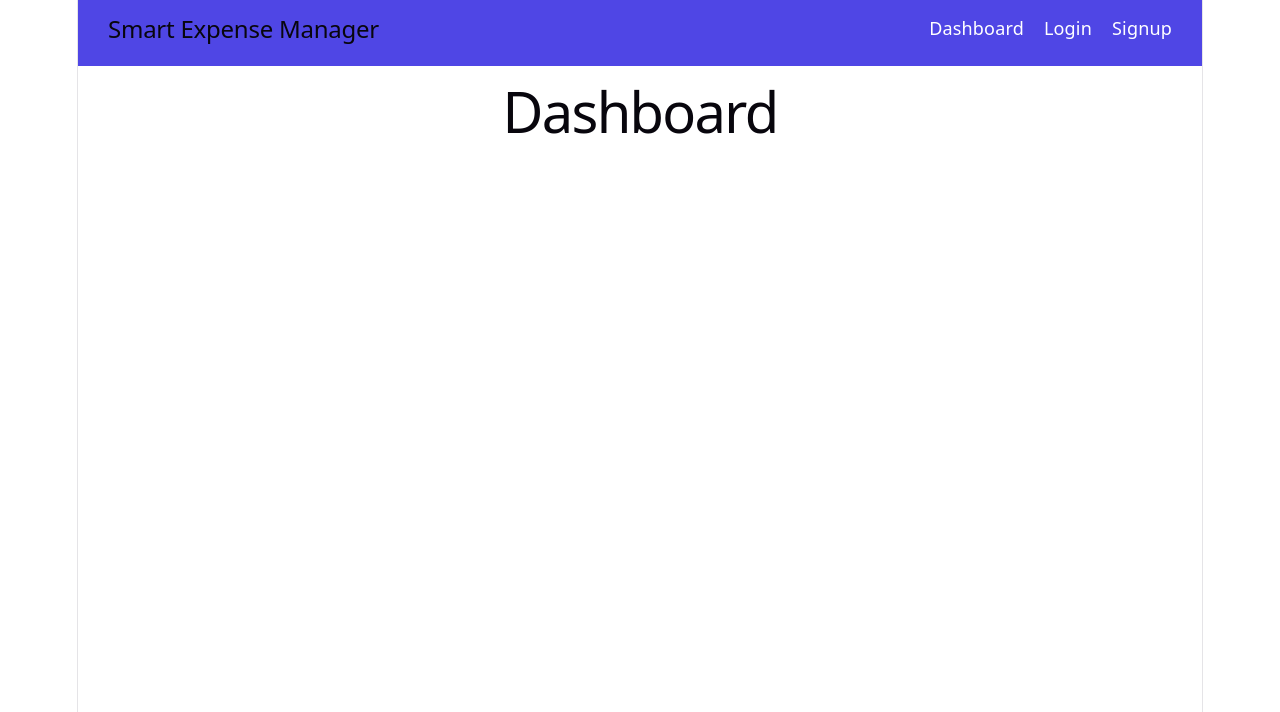
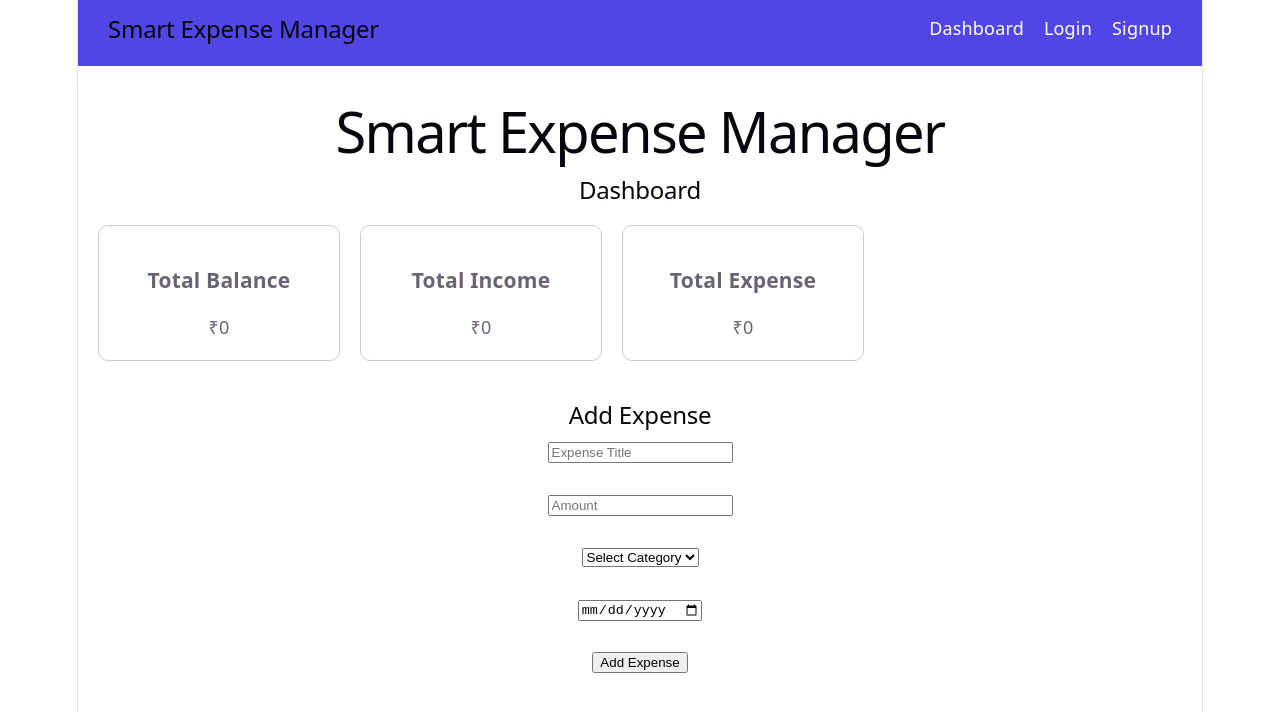
Before and after one commit to nishu15853/smart-expense-manager, a React (Vite) app: page /dashboard in a window 1280 px wide. Shown: the top 712 px of the page. Built offline with nearby package versions, Linux system fonts and the light colour scheme.

Commit message:
Add dashboard and expense form frontend

```diff
--- a/src/components/ExpenseForm.jsx
+++ b/src/components/ExpenseForm.jsx
@@ -0,0 +1,111 @@
+import { useState } from "react";
+import axios from "axios";
+
+function ExpenseForm() {
+  const [expense, setExpense] = useState({
+    title: "",
+    amount: "",
+    category: "",
+    date: "",
+  });
+  const handleChange = (e) => {
+  setExpense({
+    ...expense,
+    [e.target.name]: e.target.value,
+  });
+};
+const handleSubmit = async (e) => {
+  e.preventDefault();
+
+  try {
+    const token = localStorage.getItem("token");
+
+    const response = await axios.post(
+      "http://localhost:5000/api/expenses",
+      expense,
+      {
+        headers: {
+          Authorization: `Bearer ${token}`,
+        },
+      }
+    );
+
+    alert("Expense Added Successfully!");
+
+    console.log(response.data);
+
+    setExpense({
+      title: "",
+      amount: "",
+      category: "",
+      date: "",
+    });
+  } catch (error) {
+    console.log(error);
+    alert(error.response?.data?.message || "Something went wrong");
+  }
+};
+
+  return (
+    <div style={{ marginTop: "40px" }}>
+      <h2>Add Expense</h2>
+
+      <form onSubmit={handleSubmit}>
+        <input
+          type="text"
+          name="title"
+          placeholder="Expense Title"
+          value={expense.title}
+          onChange={handleChange}
+          required
+        />
+
+        <br /><br />
+
+        <input
+          type="number"
+          name="amount"
+          placeholder="Amount"
+          value={expense.amount}
+          onChange={handleChange}
+          required
+        />
+
+        <br /><br />
+
+        <select
+          name="category"
+          value={expense.category}
+          onChange={handleChange}
+          required
+        >
+          <option value="">Select Category</option>
+          <option value="Food">Food</option>
+          <option value="Travel">Travel</option>
+          <option value="Shopping">Shopping</option>
+          <option value="Bills">Bills</option>
+          <option value="Health">Health</option>
+          <option value="Other">Other</option>
+        </select>
+
+        <br /><br />
+
+        <input
+          type="date"
+          name="date"
+          value={expense.date}
+          onChange={handleChange}
+          required
+        />
+
+        <br /><br />
+
+        <button type="submit">
+          Add Expense
+        </button>
+      </form>
+    </div>
+  );
+}
+
+export default ExpenseForm;
--- a/src/pages/Dashboard.jsx
+++ b/src/pages/Dashboard.jsx
@@ -1,7 +1,55 @@
+import ExpenseForm from "../components/ExpenseForm";
 function Dashboard() {
   return (
-    <div>
-      <h1>Dashboard</h1>
+    <div style={{ padding: "20px" }}>
+      <h1>Smart Expense Manager</h1>
+
+      <h2>Dashboard</h2>
+
+      <div
+        style={{
+          display: "flex",
+          gap: "20px",
+          marginTop: "20px",
+        }}
+      >
+        <div
+          style={{
+            border: "1px solid #ccc",
+            padding: "20px",
+            width: "200px",
+            borderRadius: "10px",
+          }}
+        >
+          <h3>Total Balance</h3>
+          <p>₹0</p>
+        </div>
+
+        <div
+          style={{
+            border: "1px solid #ccc",
+            padding: "20px",
+            width: "200px",
+            borderRadius: "10px",
+          }}
+        >
+          <h3>Total Income</h3>
+          <p>₹0</p>
+        </div>
+
+        <div
+          style={{
+            border: "1px solid #ccc",
+            padding: "20px",
+            width: "200px",
+            borderRadius: "10px",
+          }}
+        >
+          <h3>Total Expense</h3>
+          <p>₹0</p>
+        </div>
+      </div>
+      <ExpenseForm />
     </div>
   );
 }
--- a/src/pages/Login.jsx
+++ b/src/pages/Login.jsx
@@ -1,7 +1,9 @@
 import { useState } from "react";
+import { useNavigate } from "react-router-dom";
 import axios from "axios";
 
 function Login() {
+    const navigate = useNavigate();
   const [formData, setFormData] = useState({
     email: "",
     password: "",
@@ -32,9 +34,11 @@ function Login() {
         JSON.stringify(response.data.user)
       );
 
+
+
       alert("Login successful");
 
-      console.log("Login Response:", response.data);
+       navigate("/dashboard");
     } catch (error) {
       console.log("Login Error:", error);
 
```
